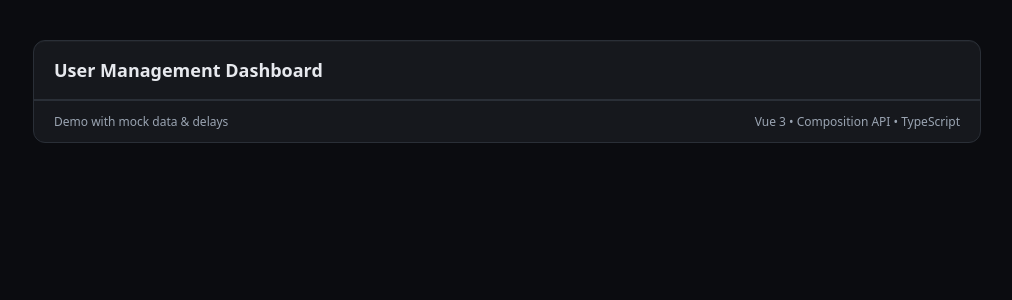
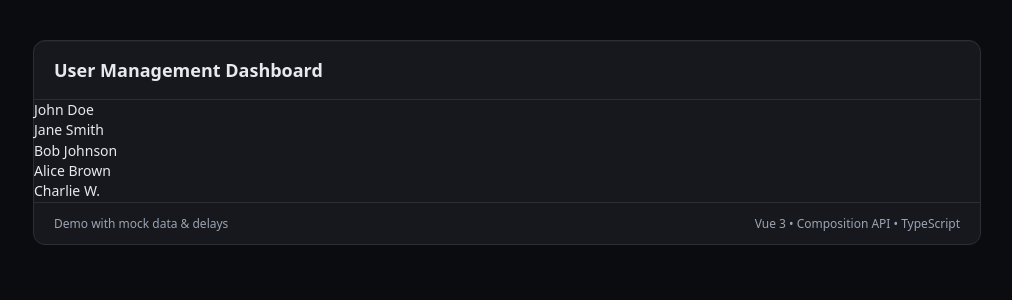
Before and after one commit to Samaev/dashboard-management, a Vue app: page / in a window 1280 px wide. Shown: the top 300 px of the page, without its empty margins (133-1145 px from the left). Built offline with nearby package versions, Linux system fonts and the light colour scheme.

Commit message:
get users

```diff
--- a/src/App.vue
+++ b/src/App.vue
@@ -1,10 +1,19 @@
-<script setup lang="ts"></script>
+<script setup lang="ts">
+import {useUsers} from "@/composables/useUsers.ts";
+import {onMounted} from "vue";
+
+const { users, loading, error, fetchUsers, deleteUser } = useUsers();
+onMounted(fetchUsers);
+</script>
 
 <template>
   <div class="container">
    <div class="panel">
     <div class="header">
      <h1>User Management Dashboard</h1>
+    </div>
+    <div v-for="user in users">
+     {{ user.name }}
     </div>
     <div class="footer">
      <span>Demo with mock data & delays</span>
--- a/src/composables/useUsers.ts
+++ b/src/composables/useUsers.ts
@@ -1,17 +1,39 @@
 import { ref, readonly } from 'vue'
+import type {User} from "@/types/user.ts";
+import {mockUsers} from "@/data/users.ts";
+
+
 const delay = (ms: number) => new Promise(res => setTimeout(res, ms))
 
+
+
 export function useUsers() {
-    const users = ref([])
+    const users = ref<User[]>([])
     const loading = ref(false)
-    const error = ref(null)
+    const error = ref<string | null>(null)
 
     async function fetchUsers() {
-
+        loading.value = true
+        error.value = null
+        try {
+            await delay(1000)
+            users.value = [...mockUsers]
+        } catch (e: any) {
+            error.value = e?.message ?? 'Failed to fetch users'
+        } finally {
+            loading.value = false
+        }
     }
 
     async function deleteUser(id: number) {
-
+        try {
+            await delay(500)
+            users.value = users.value.filter(u => u.id !== id)
+            return true
+        } catch (e: any) {
+            error.value = e?.message ?? 'Failed to delete user'
+            return false
+        }
     }
 
     return {
@@ -19,6 +41,6 @@ export function useUsers() {
         loading: readonly(loading),
         error: readonly(error),
         fetchUsers,
-
+        deleteUser
     }
 }
--- a/src/types/user-status.ts
+++ b/src/types/user-status.ts
@@ -0,0 +1 @@
+export type UserStatus = 'active' | 'inactive'
```
Also changed, not shown: src/types/user.ts (+9 -0 lines).
